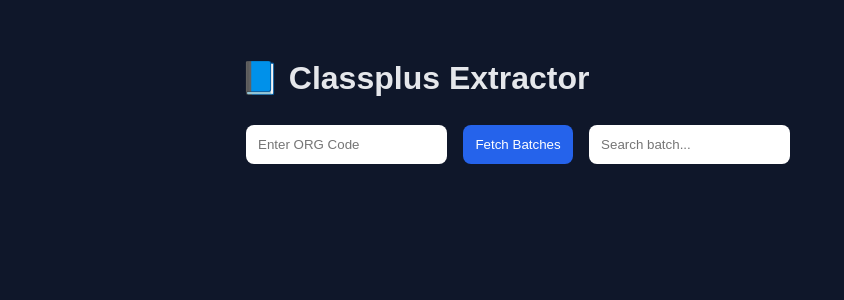
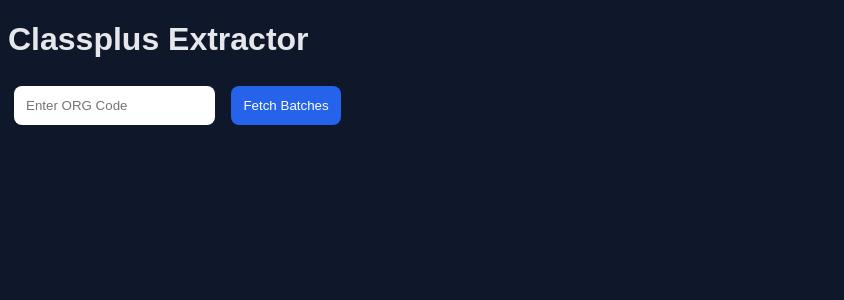
Before and after one commit to CombodianHero/Appwebsite, a FastAPI app: page / in a window 1280 px wide. Shown: the top 300 px of the page, without its empty margins (0-844 px from the left). Run offline with FastAPI, Linux system fonts and the light colour scheme.

Commit message:
Update index.html

```diff
--- a/templates/index.html
+++ b/templates/index.html
@@ -6,16 +6,12 @@
 </head>
 <body>
 
-<div class="app">
-<h1>📘 Classplus Extractor</h1>
+<h1>Classplus Extractor</h1>
 
-<input id="org" placeholder="Enter ORG Code">
-<button onclick="load()">Fetch Batches</button>
-
-<input id="search" placeholder="Search batch..." onkeyup="filterBatches()">
+<input id="orgCode" placeholder="Enter ORG Code">
+<button onclick="fetchBatches()">Fetch Batches</button>
 
 <ul id="batches"></ul>
-</div>
 
 <script src="/static/js/app.js"></script>
 </body>
```
